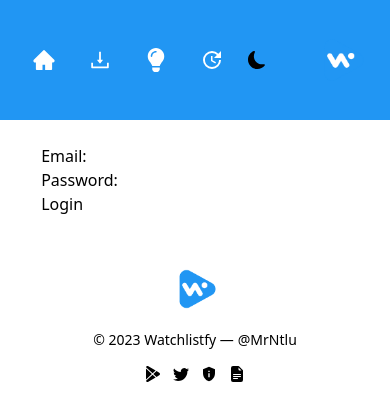
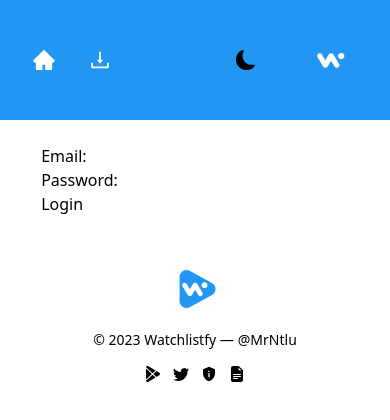
Before and after one commit to MrNtlu/Project-Consumer-Frontend, a Next.js app: page /auth/login in a window 390 px wide. Shown: the top 420 px of the page. Built offline with nearby package versions, Linux system fonts and the light colour scheme; no server answers.

Commit message:
Minor tweaks.

```diff
--- a/src/components/Header.jsx
+++ b/src/components/Header.jsx
@@ -24,8 +24,8 @@ export default async function Header() {
         <div className="flex mx-2">
           <MenuItem title="Home" address="/" Icon={AiFillHome} />
           <MenuItem title="Download" address="/promo" Icon={AiOutlineDownload} />
-          <MenuItem title="Feature Request" address="https://watchlistfy.canny.io/feature-requests" Icon={FaLightbulb} />
-          <MenuItem title="Changelog" address="https://watchlistfy.canny.io/changelog" Icon={MdOutlineUpdate} />
+          <MenuItem title="Feature Request" address="https://watchlistfy.canny.io/feature-requests" Icon={null} />
+          <MenuItem title="Changelog" address="https://watchlistfy.canny.io/changelog" Icon={null} />
         </div>
         <div className="flex items-center space-x-6">
           {/* {
--- a/src/components/MenuItem.jsx
+++ b/src/components/MenuItem.jsx
@@ -5,7 +5,9 @@ export default function MenuItem({title, address, Icon}) {
   return (
     <div>
         <Link href={address} className="mx-4 lg:mx-6 hover:text-gray-300 font-bold text-white">
-            <Icon className="text-2xl sm:hidden mx-4" />
+            {
+              Icon && <Icon className="text-2xl sm:hidden mx-4" />
+            }
             <p className="hidden sm:inline my-2 text-sm" >{title}</p>
         </Link>
     </div>
```
